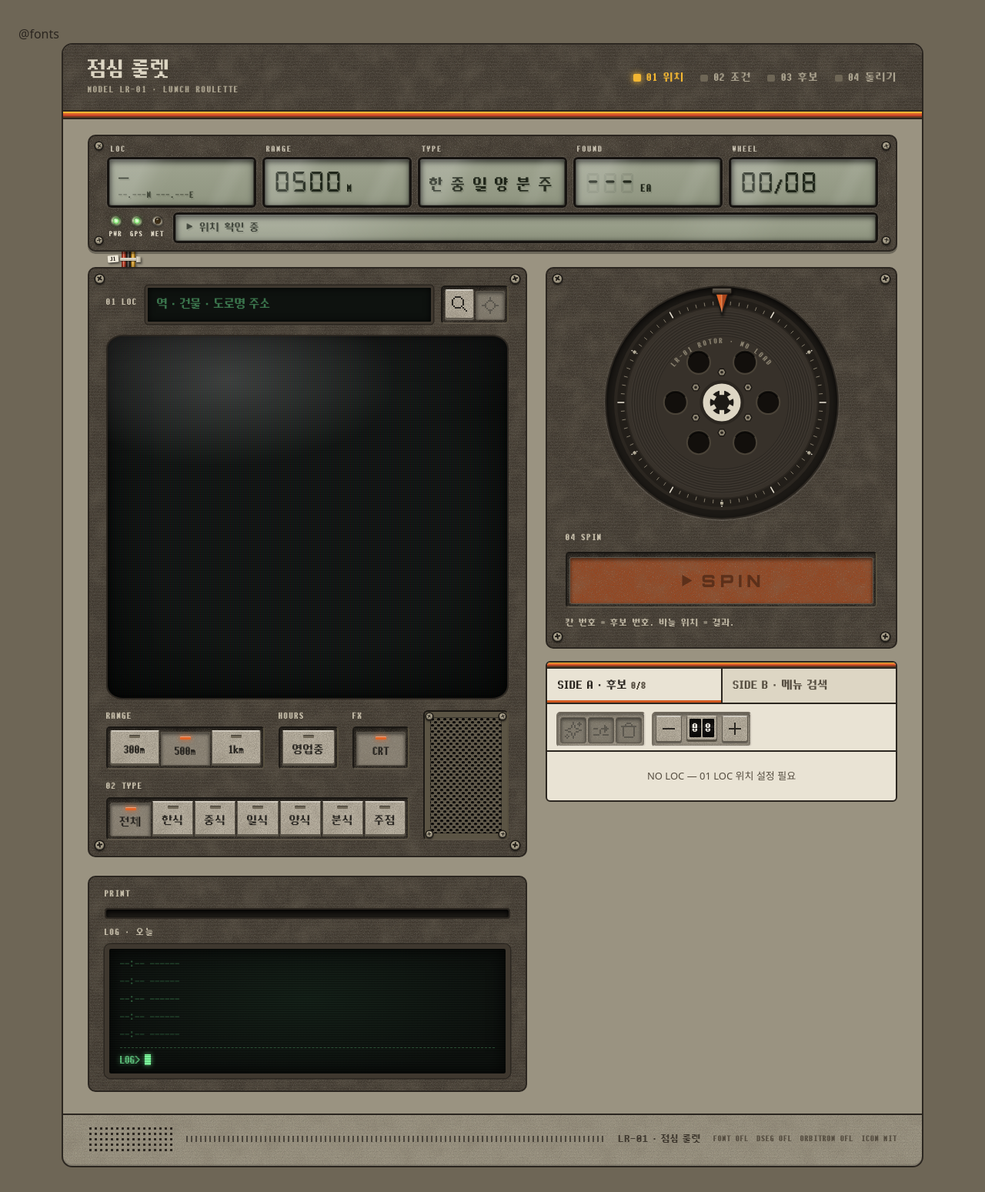
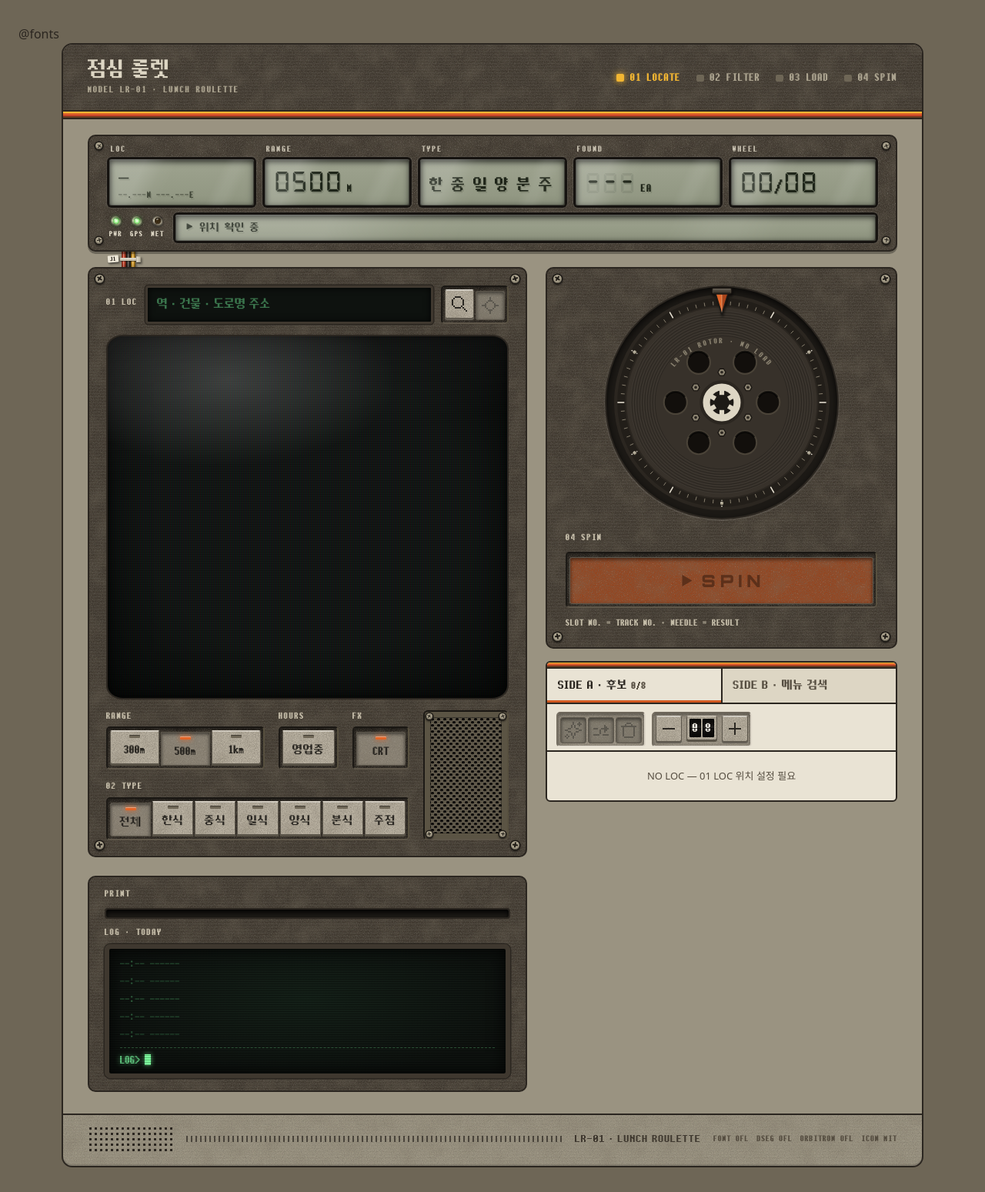
Before and after one commit to coldzero7362/lunch-roulette-app, a Laravel app: template resources/views/roulette.blade.php in a window 1280 px wide. Shown: the whole page at 77% size. Run offline with Laravel 12, Linux system fonts and the light colour scheme; the template is opened without the code that fills it, so the values that code supplies are empty; style sheets or scripts are compiled from the project's sources; some libraries are stand-ins or nearby versions.

Commit message:
Switch the step lamps, deck hint, log title and nameplate to English
Co-Authored-By: Claude Opus 5.5 <noreply@anthropic.com>

```diff
--- a/resources/views/roulette.blade.php
+++ b/resources/views/roulette.blade.php
@@ -15,10 +15,10 @@
                 <span class="rl-model">MODEL LR-01 · LUNCH ROULETTE</span>
             </div>
             <ol id="steps" class="rl-steps" aria-label="진행 단계">
-                <li data-step="loc"><span class="rl-steps__lamp" aria-hidden="true"></span>01 위치</li>
-                <li data-step="cond"><span class="rl-steps__lamp" aria-hidden="true"></span>02 조건</li>
-                <li data-step="cand"><span class="rl-steps__lamp" aria-hidden="true"></span>03 후보</li>
-                <li data-step="spin"><span class="rl-steps__lamp" aria-hidden="true"></span>04 돌리기</li>
+                <li data-step="loc"><span class="rl-steps__lamp" aria-hidden="true"></span>01 LOCATE</li>
+                <li data-step="cond"><span class="rl-steps__lamp" aria-hidden="true"></span>02 FILTER</li>
+                <li data-step="cand"><span class="rl-steps__lamp" aria-hidden="true"></span>03 LOAD</li>
+                <li data-step="spin"><span class="rl-steps__lamp" aria-hidden="true"></span>04 SPIN</li>
             </ol>
         </header>
         <div class="rl-stripes" aria-hidden="true"></div>
@@ -170,7 +170,7 @@
                         <div class="rl-well rl-well--dark rl-well--block">
                             <button id="spin" type="button" disabled class="rl-key rl-key--wide rl-spin" aria-label="돌리기"><span class="rl-spin__tri" aria-hidden="true"></span><span class="rl-spin__label">SPIN</span></button>
                         </div>
-                        <p class="rl-deck__hint">칸 번호 = 후보 번호. 바늘 위치 = 결과.</p>
+                        <p class="rl-deck__hint">SLOT NO. = TRACK NO. · NEEDLE = RESULT</p>
                     </div>
                 </div>
 
@@ -236,7 +236,7 @@
                 </div>
 
                 <div class="rl-log" aria-labelledby="log-title">
-                    <span id="log-title" class="rl-console__label">LOG · 오늘</span>
+                    <span id="log-title" class="rl-console__label">LOG · TODAY</span>
                     {{-- 작은 CRT 단말: 형광 글자 + 주사선, 맨 아래 깜빡이는 프롬프트 --}}
                     <div class="rl-crt rl-log__screen">
                         <ol id="result-log" class="rl-log__list"></ol>
@@ -250,7 +250,7 @@
         <footer class="rl-plate rl-ribs">
             <div class="rl-grille" aria-hidden="true"></div>
             <div class="rl-ticks" aria-hidden="true"></div>
-            <span class="rl-label" aria-hidden="true">LR-01 · 점심 룰렛</span>
+            <span class="rl-label" aria-hidden="true">LR-01 · LUNCH ROULETTE</span>
             <nav class="rl-plate__licenses" aria-label="라이선스">
                 <a href="/fonts/Mulmaru-OFL.txt">FONT OFL</a>
                 <a href="/fonts/DSEG-OFL.txt">DSEG OFL</a>
```
